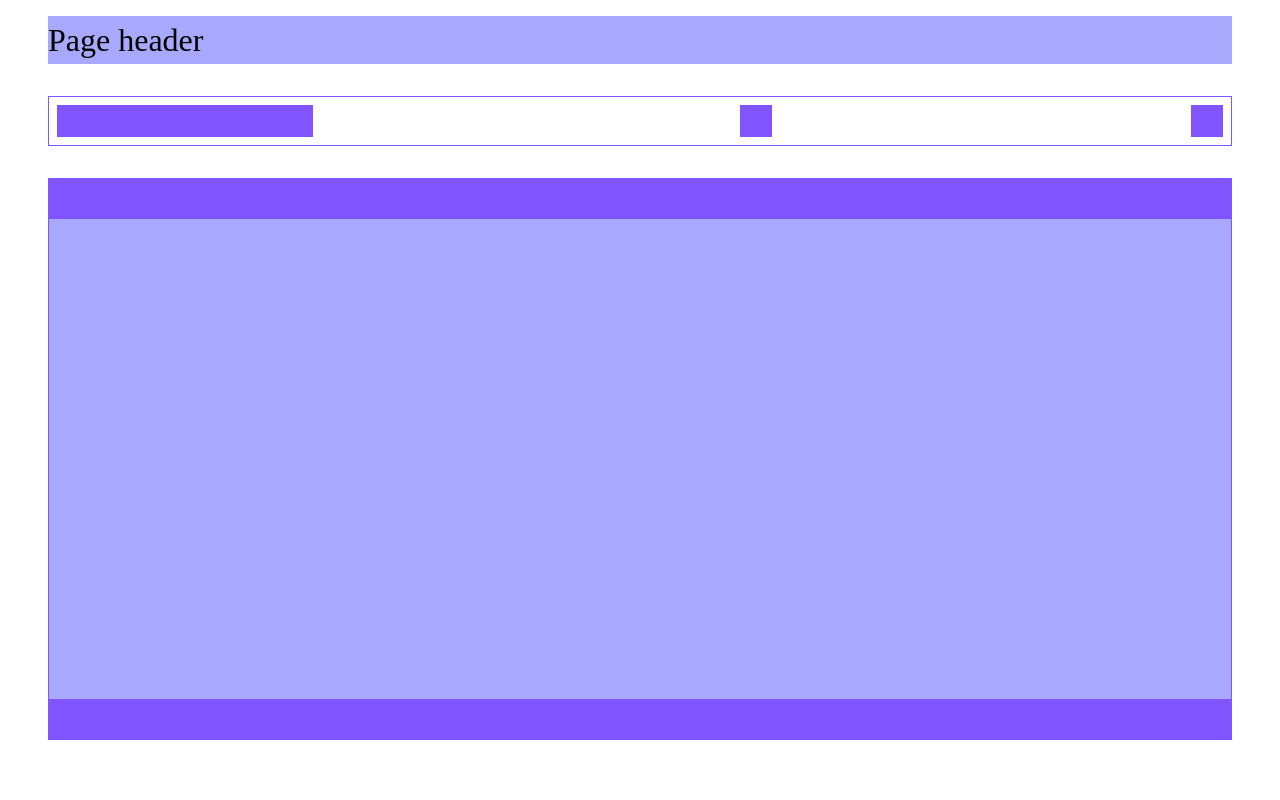
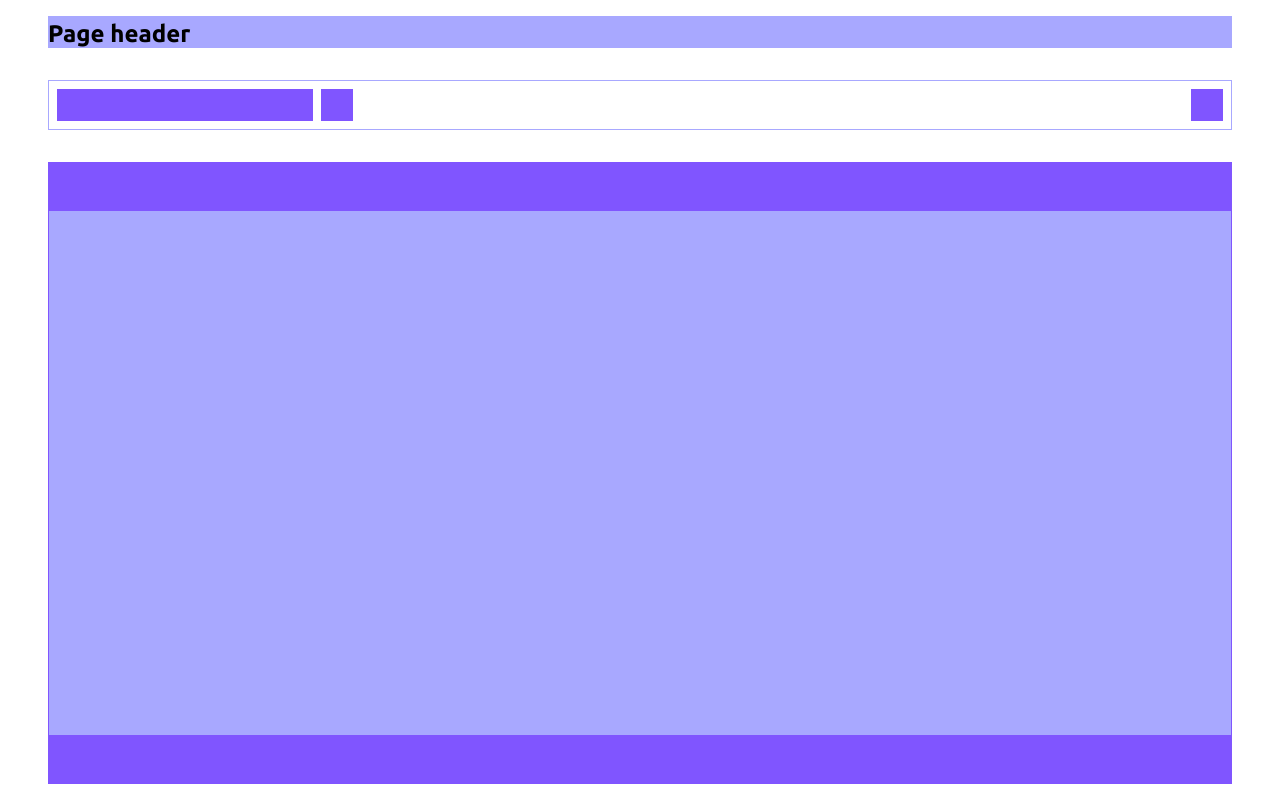
Before and after one commit to Evgenrol/admin-panel-makeup, a plain HTML site: page index.html in a window 1280 px wide. Drawn offline with Linux system fonts and the light colour scheme.

Commit message:
исправила размеры header, footer

```diff
--- a/index.html
+++ b/index.html
@@ -4,20 +4,25 @@
       <meta charset="UTF-8">
       <meta http-equiv="X-UA-Compatible" content="IE=edge">
       <meta name="viewport" content="width=device-width, initial-scale=1.0">
+      <link rel="preconnect" href="https://fonts.googleapis.com" />
+      <link href="https://fonts.googleapis.com/css2?family=Ubuntu:wght@400;700&display=swap"
+      rel="stylesheet"/>
       <link rel="stylesheet" href="reset.css">
       <link rel="stylesheet" href="style.css">
       <title>Панель администратора</title>
    </head>
    <body>
       <div class="wrapper">
-         <div class="main__page-header">
-            Page header
+         <div class="page-header">
+            <h2>Page header</h2>
          </div>
 
          <div class="filter">
-            <div class="filter__searchbar"></div>
-            <div class="filter__item-1"> </div>
-            <div class="filter__item-2"></div>
+            <div class=filter__searchbar-group>
+               <div class="filter__searchbar-1"></div>
+               <div class="filter__searchbar-2"> </div>
+            </div>
+               <div class="filter__loading"></div>
          </div>
 
          <div class="table">
--- a/style.css
+++ b/style.css
@@ -3,69 +3,87 @@ body {
   margin: 0;
   padding: 0;
   height: 100%;
+  font-family: "Ubuntu", sans-serif;
 }
-
+:root {
+  --color-1: #a8a8ff;
+  --color-2: #8055ff;
+}
 .wrapper {
+  min-height: calc(100vh - 1rem);
   padding: 1rem 3rem 0px;
   display: flex;
   flex-direction: column;
   margin: 0 auto;
 }
 
-.main__page-header {
-  font-size: 2rem;
-  background-color: rgb(168 168 255);
+.page-header {
+  height: 2rem;
+  background-color: var(--color-1);
   margin-bottom: 2rem;
+}
+.h2 {
+  font-family: "Ubuntu";
+  font-style: normal;
+  font-weight: 700;
+  font-size: 26px;
+  line-height: 2rem;
+  padding: 0.5rem;
+  color: var(--color-2);
+  letter-spacing: -0.2px;
 }
 
 .filter {
   display: flex;
   justify-content: space-between;
   align-items: center;
-  border: 1px solid #8055ff;
+  box-sizing: border-box;
+  border: 1px solid var(--color-1);
   margin-bottom: 2rem;
   padding: 0.5rem;
 }
-.filter__searchbar {
+.filter__searchbar-group {
+  display: flex;
+}
+.filter__searchbar-1 {
   height: 2rem;
   width: 256px;
-  background-color: #8055ff;
+  background-color: var(--color-2);
   margin-right: 0.5rem;
-  display: flex;
-  justify-content: space-between;
 }
-.filter__item-1 {
+.filter__searchbar-2 {
   height: 2rem;
   width: 2rem;
-  background-color: #8055ff;
+  background-color: var(--color-2);
 }
-.filter__item-2 {
+.filter__loading {
   height: 2rem;
   width: 2rem;
-  background-color: #8055ff;
+  background-color: var(--color-2);
 }
 
 .table {
   display: flex;
   flex-direction: column;
-  border: 1px solid #8055ff;
+  border: 1px solid var(--color-2);
+  height: 100%;
+  flex-grow: 1;
 }
 .table__header {
-  height: 2rem;
-  background-color: #8055ff;
-  height: 40px;
+  background-color: var(--color-2);
+  height: 48px;
 }
 .table__body {
   flex-grow: 1;
-  background-color: rgb(168 168 255);
-  height: 480px;
+  background-color: var(--color-1);
+  height: 516px;
   overflow-y: auto;
+  flex-grow: 1;
 }
 .table__footer {
   position: relative;
   position: sticky;
-  height: 2rem;
-  background-color: #8055ff;
-  height: 40px;
+  background-color: var(--color-2);
+  height: 48px;
   bottom: 0px;
 }
```
